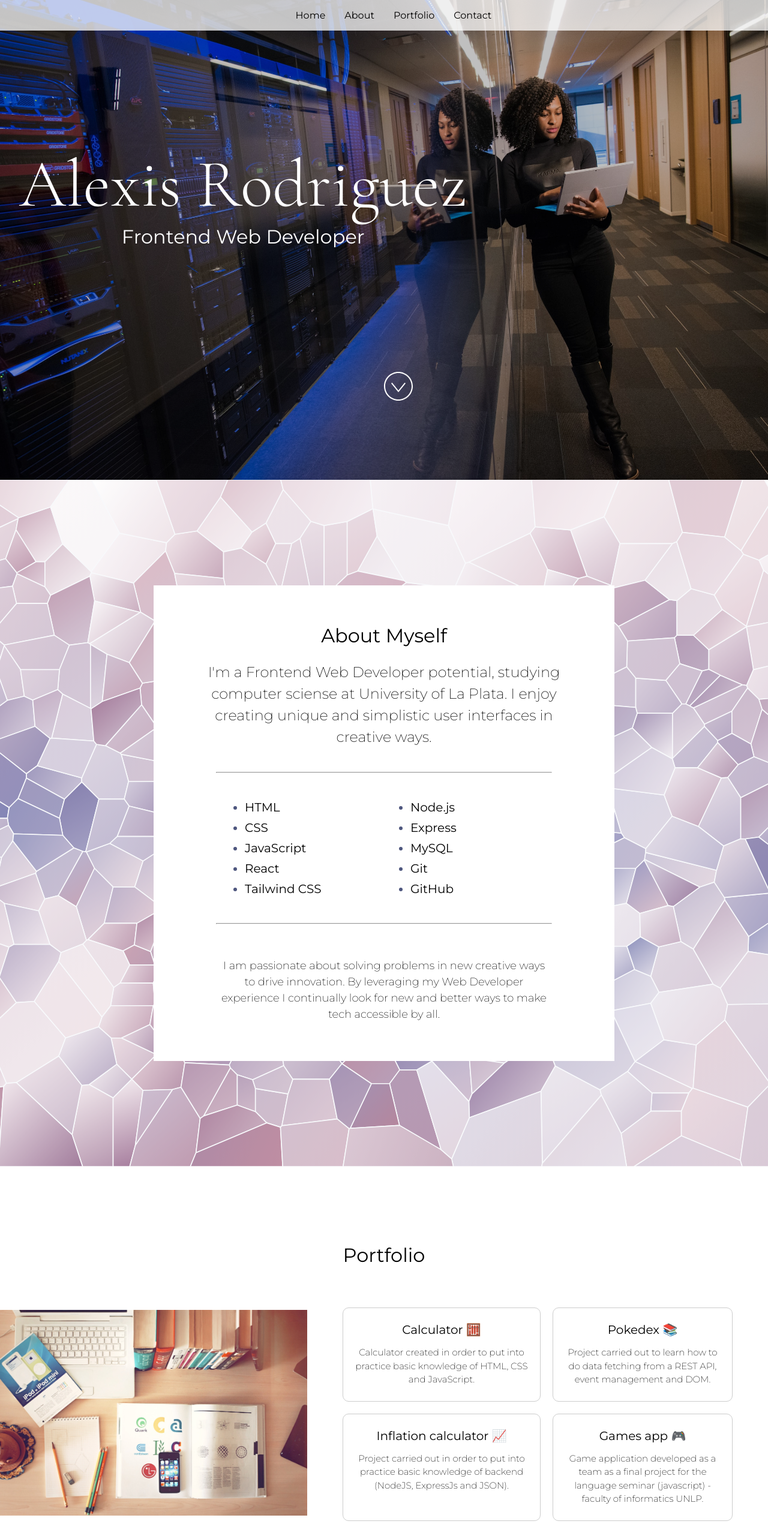
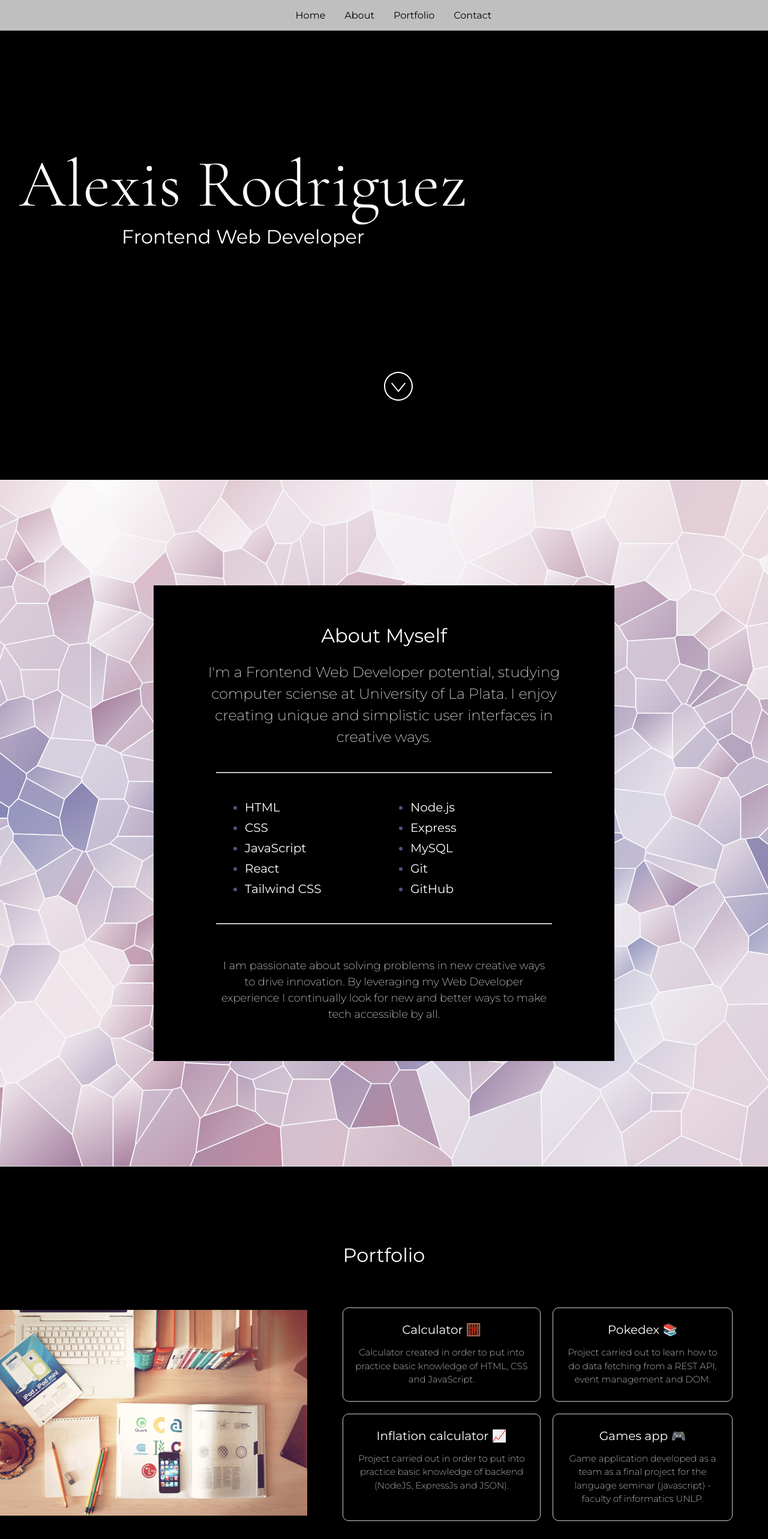
Before and after one commit to alexisarte/react-portfolio, a React (Vite) app: page / in a window 1280 px wide. Shown: the top 2566 px of the page at 60% size. Built offline with nearby package versions, Linux system fonts and the light colour scheme.

Commit message:
Change theme

```diff
--- a/src/Components/About.jsx
+++ b/src/Components/About.jsx
@@ -57,11 +57,12 @@ const About = () => {
       <img className="background" src={image} alt={imageAltText} />
       <div
         style={{
-          backgroundColor: "white",
+          backgroundColor: "black",
           width: "50%",
           padding: "4rem",
           margin: "3rem auto",
           textAlign: "center",
+          color: "white",
         }}
       >
         <h2>About Myself</h2>
--- a/src/Components/Home.jsx
+++ b/src/Components/Home.jsx
@@ -26,8 +26,8 @@ const imageAltText = "woman holding laptop standing by server room with glass wa
 
 const Home = ({ name, title }) => {
   return (
-    <section id="home" className="dark">
-      <img className="background" src={image} alt="" />
+    <section id="home" className="dark" style={{ background: "#000"}} >
+      {/* <img className="background" src={image} alt="" /> */}
       <div style={{ position: "absolute", top: "30%", left: "2rem" }}>
         <h1>{name}</h1>
         <h2>{title}</h2>
--- a/src/Components/Portfolio.jsx
+++ b/src/Components/Portfolio.jsx
@@ -58,7 +58,7 @@ const projectList = [
 
 const Portfolio = () => {
   return (
-    <section className="light" id="portfolio">
+    <section className="light" id="portfolio" style={{ background: "#000", color: "white"}}>
       <h2>Portfolio</h2>
       <div style={{ display: "flex", flexDirection: "row", paddingTop: "3rem" }}>
         <div style={{ maxWidth: "40%", alignSelf: "center" }}>
@@ -72,7 +72,7 @@ const Portfolio = () => {
           {projectList.map((project) => (
             <div className="box" key={project.title}>
               <a href={project.url} target="_blank" rel="noopener noreferrer">
-                <h3 style={{ flexBasis: "40px" }}>{project.title}</h3>
+                <h3 style={{ flexBasis: "40px", color: "white" }}>{project.title}</h3>
               </a>
               <p className="small">{project.description}</p>
             </div>
```
Also changed, not shown: 1 other file (tests, documents, lock files or other folders).
